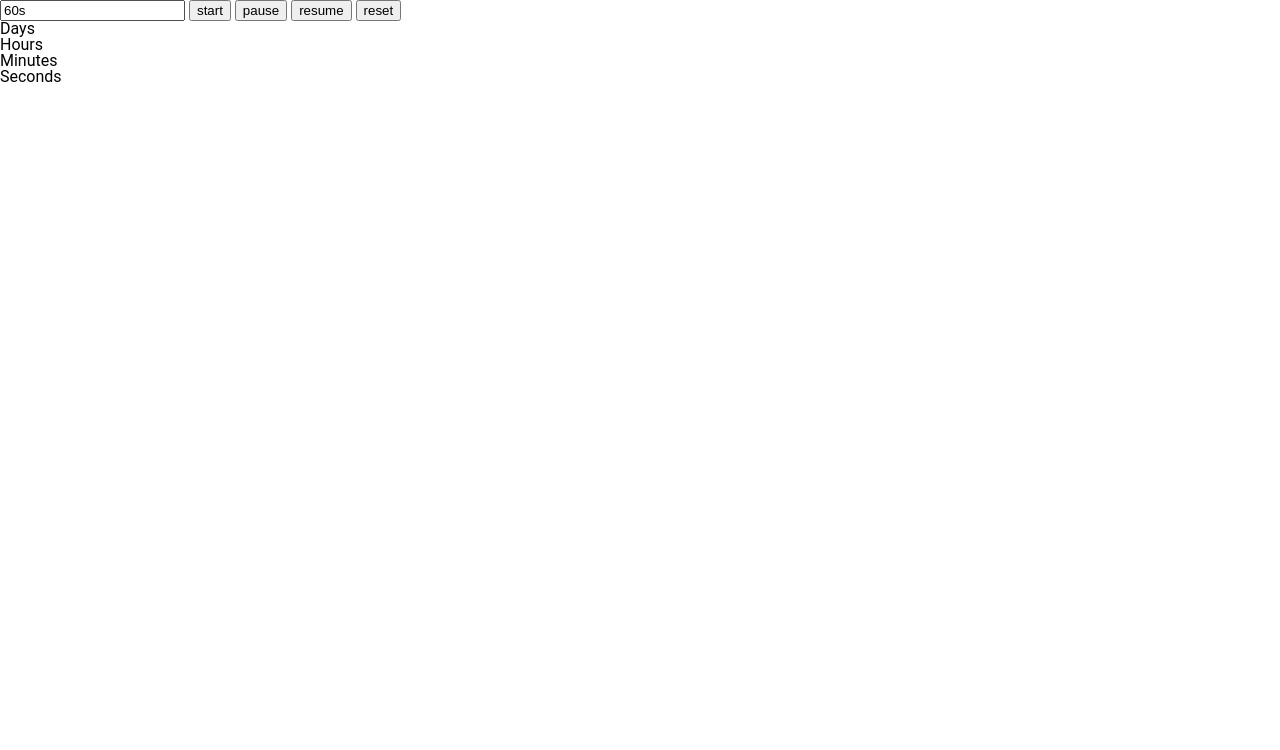
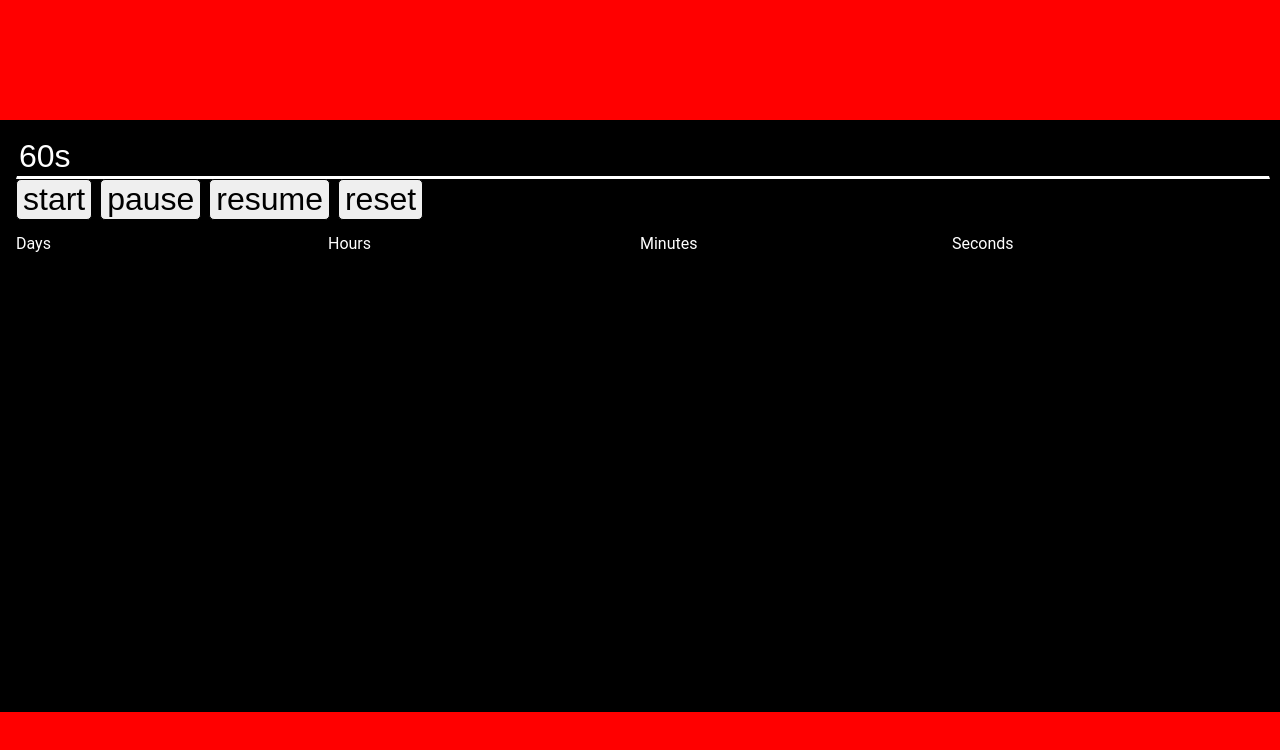
Before and after one commit to niiccolas/run-jsc, a plain HTML site: page index.html in a window 1280 px wide. Drawn offline with Linux system fonts and the light colour scheme.

Commit message:
Add main styles

```diff
--- a/assets/css/main.css
+++ b/assets/css/main.css
@@ -1,3 +1,51 @@
 body {
   font-family: 'Roboto', sans-serif;
+  font-size: 2rem;
+  color: #fff;
+  background-color: #000;
 }
+
+.row-red {
+  display: block;
+  height: 15vh;
+  width: 100%;
+  background-color: red;
+}
+
+#countdown-timer {
+  background-color: #000;
+  height: 70vh;
+  padding: 1rem;
+}
+
+.user-input {
+  padding-bottom: 1rem;
+}
+
+input {
+  border: 1px solid black;
+  font-size: 2rem;
+  border-radius: 5px;
+}
+input[type=text] {
+  width: 100%;
+  border-radius: 0;
+  border-bottom: 3px solid #fff;
+  background-color: black;
+  color: white;
+}
+
+#vue {
+  display: flex;
+}
+
+.vue-row {
+  flex: 1;
+  font-size: 1rem;
+}
+
+.vue-count {
+  font-weight: 900;
+  height: 50px;
+  font-size: 100px;
+}
```
